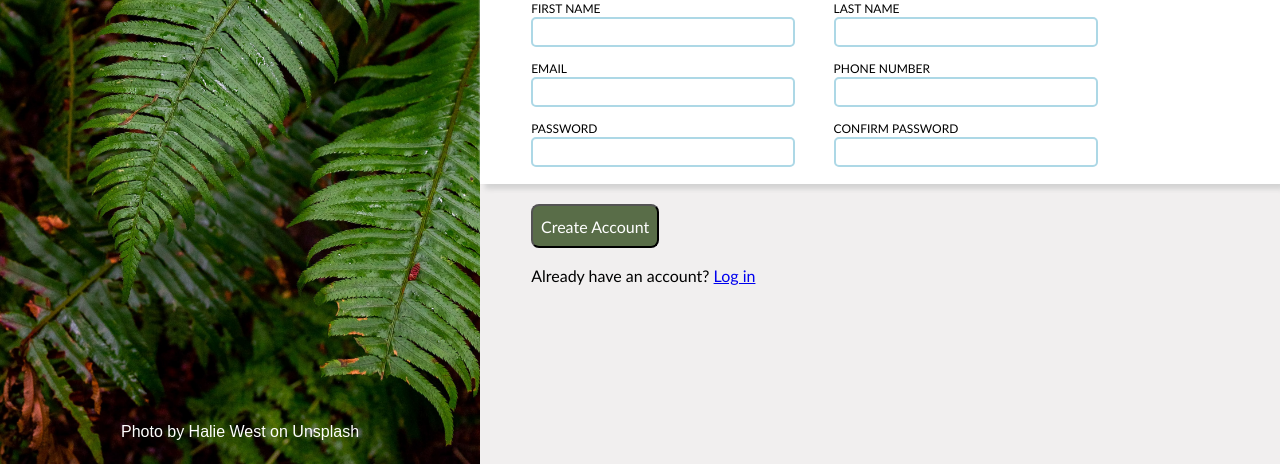
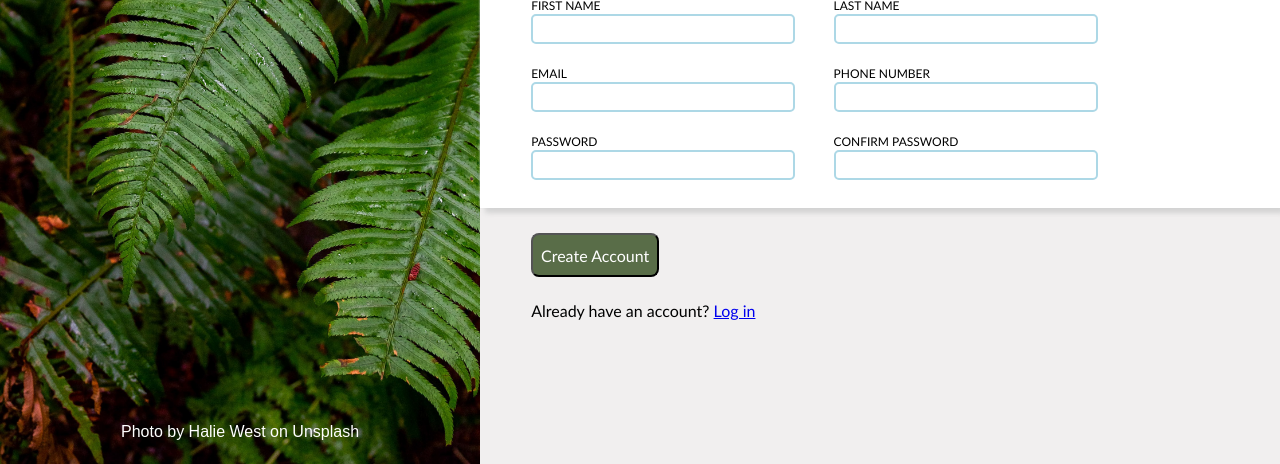
Before and after one commit to QPALZM1234567/sign-up-form, a plain HTML site: page index.html in a window 1280 px wide. Shown: the part 336-800 px from the top of the page. Drawn offline with Linux system fonts and the light colour scheme.

Commit message:
Edit spacing of elements

```diff
--- a/style.css
+++ b/style.css
@@ -115,7 +115,7 @@ body {
 
 /* top right styling*/
 .top, .bottom {
-    height:35%;
+    height:32%;
     background-color: rgb(241, 239, 239);
 }
 
@@ -141,7 +141,7 @@ em {
 /* middle right styling*/
 
 .middle {
-    height: 30%;
+    height: 36%;
     background-color: white;
     box-shadow: 5px 5px 5px lightgray, 0px -1px 2px lightgray;
     z-index: 1;
@@ -183,7 +183,7 @@ input:focus{
 #myform {
     display: flex;
     gap: 3vw;
-    row-gap: 2vh;
+    row-gap: 3vh;
     flex-wrap: wrap;
 }
 
@@ -214,7 +214,7 @@ button {
 
 .bottom p {
     margin-left: 4vw;
-    margin-bottom: 20vh;
+    margin-bottom: 15vh;
     font-size: 2rem;
     font-family: 'Gill Sans', 'Gill Sans MT', Calibri, 'Trebuchet MS', sans-serif;
 }
```
